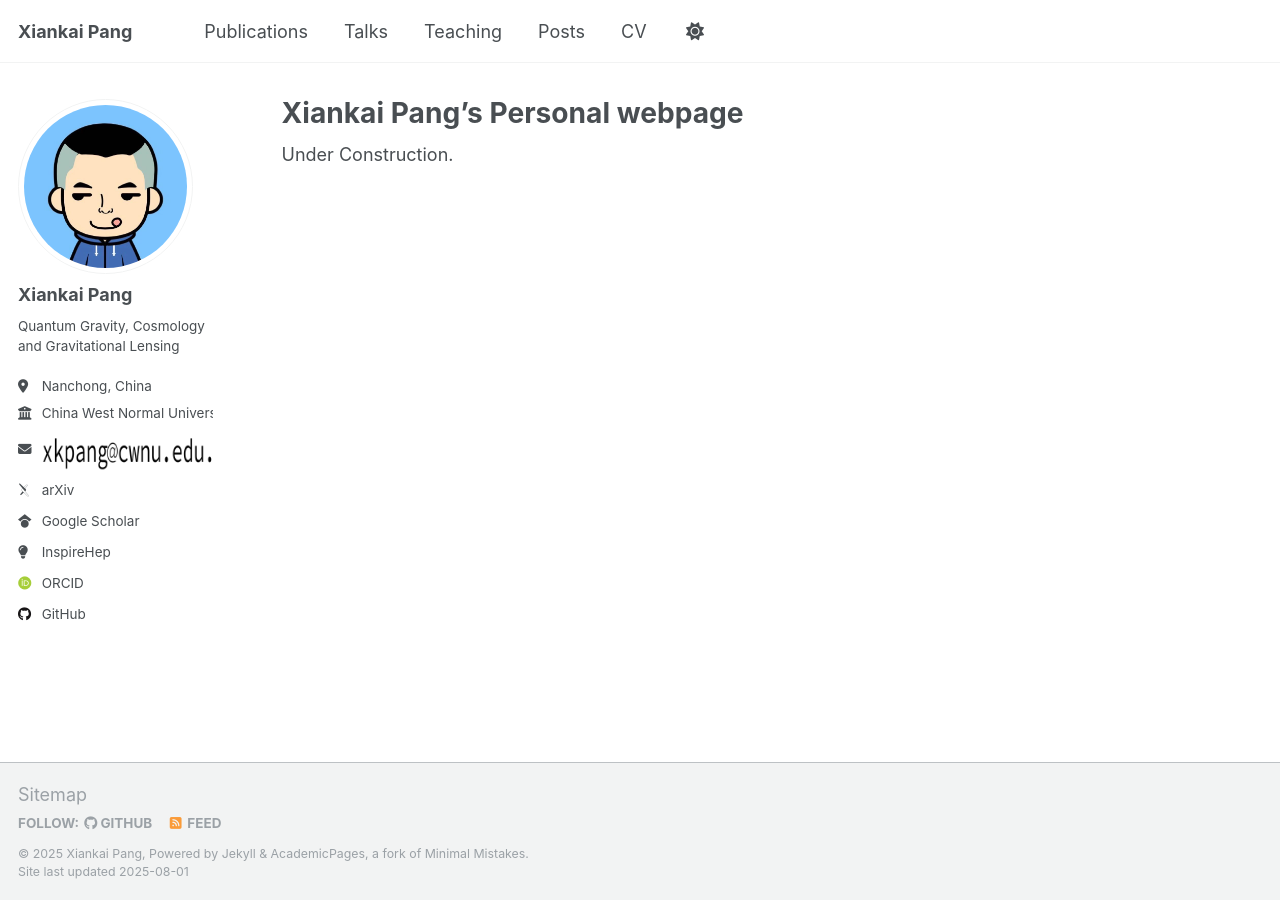
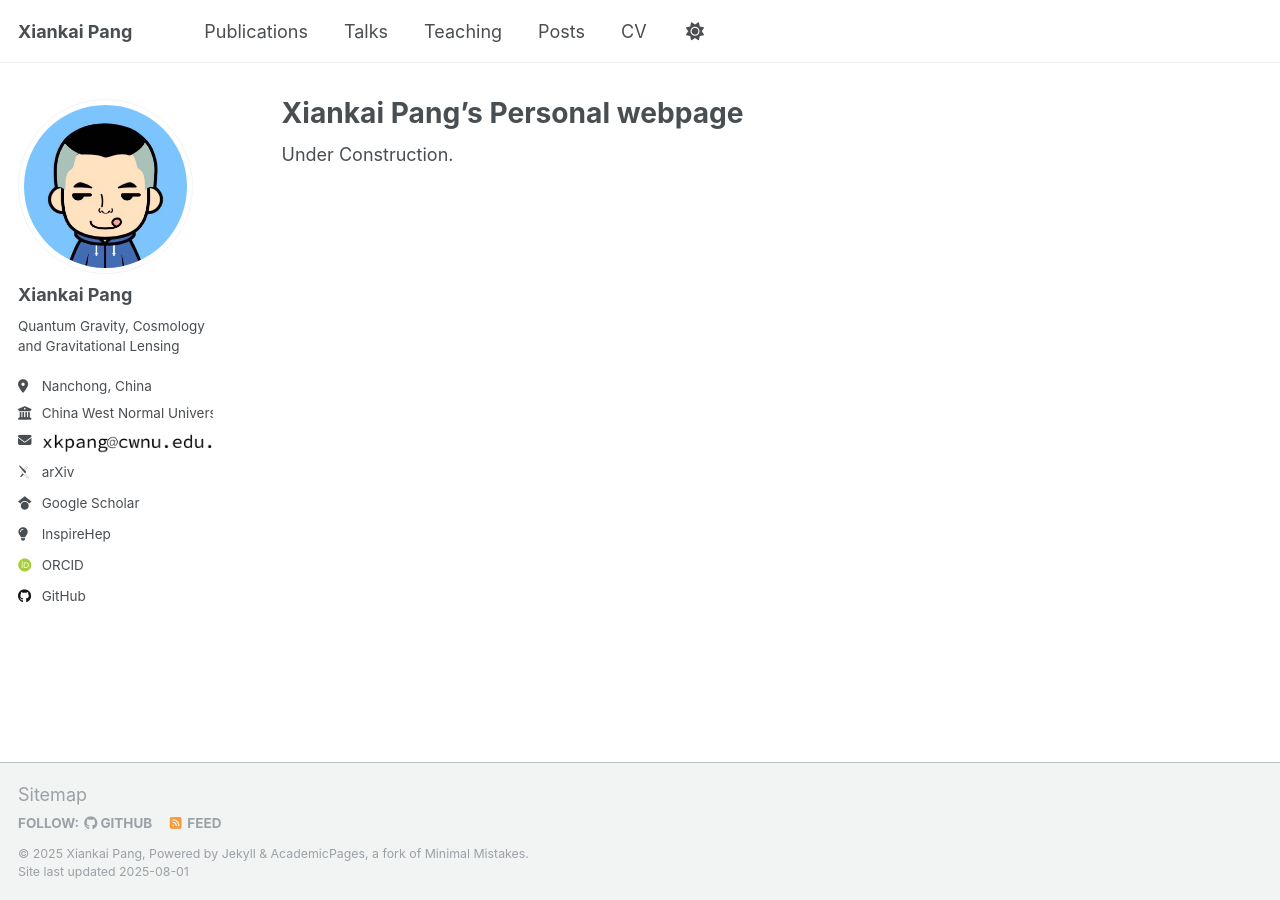
Before and after one commit to NineBeans2/NineBeans2.github.io, a Jekyll site: the page built from _pages/about.md, in a window 1280 px wide. Built offline with Jekyll 4.4.1, drawn with Linux system fonts in a browser that asks for light colours; some web fonts are replaced; a script that is not in the unit is left out.

Commit message:
email png updated

```diff
--- a/_includes/author-profile.html
+++ b/_includes/author-profile.html
@@ -38,7 +38,7 @@
         <!-- <li><a href="mailto:{{ author.email }}"><img src="{{ author.email }}" alt="{{ author.email }}"  fetchpriority="high" /></a></li> -->
         <!-- <img src="{{ author.email }}" alt="{{ author.email }}"  fetchpriority="high" /> -->
 		<!-- <li><i class="fas fa-fw fa-envelope icon-pad-right" aria-hidden="true"></i><img src="{{ author.email | prepend: "/images/" | prepend: base_path }}" height="5" width="30" alt="Email" fetchpriority="high"  /></li> -->
-		<li><i class="fas fa-fw fa-envelope icon-pad-right" aria-hidden="true"></i><img src="{{ author.email | prepend: "/images/" | prepend: base_path }}" alt="Email" fetchpriority="high"  width=10/></li>
+		<li><i class="fas fa-fw fa-envelope icon-pad-right" aria-hidden="true"></i><img src="{{ author.email | prepend: "/images/" | prepend: base_path }}" alt="Email" fetchpriority="high"  width="10"/></li>
 
       {% endif %}
 
```
Also changed, not shown: images/email.png.
